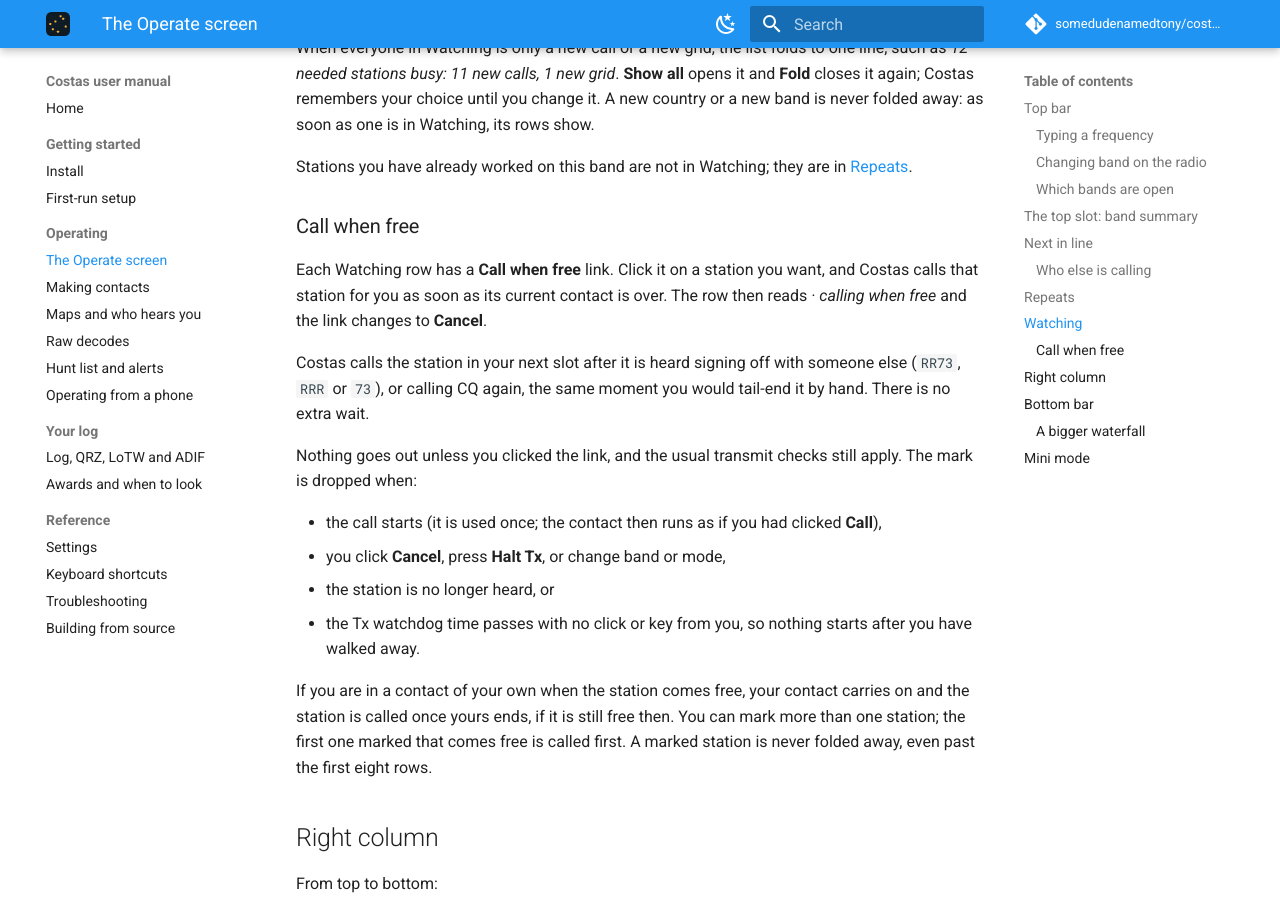
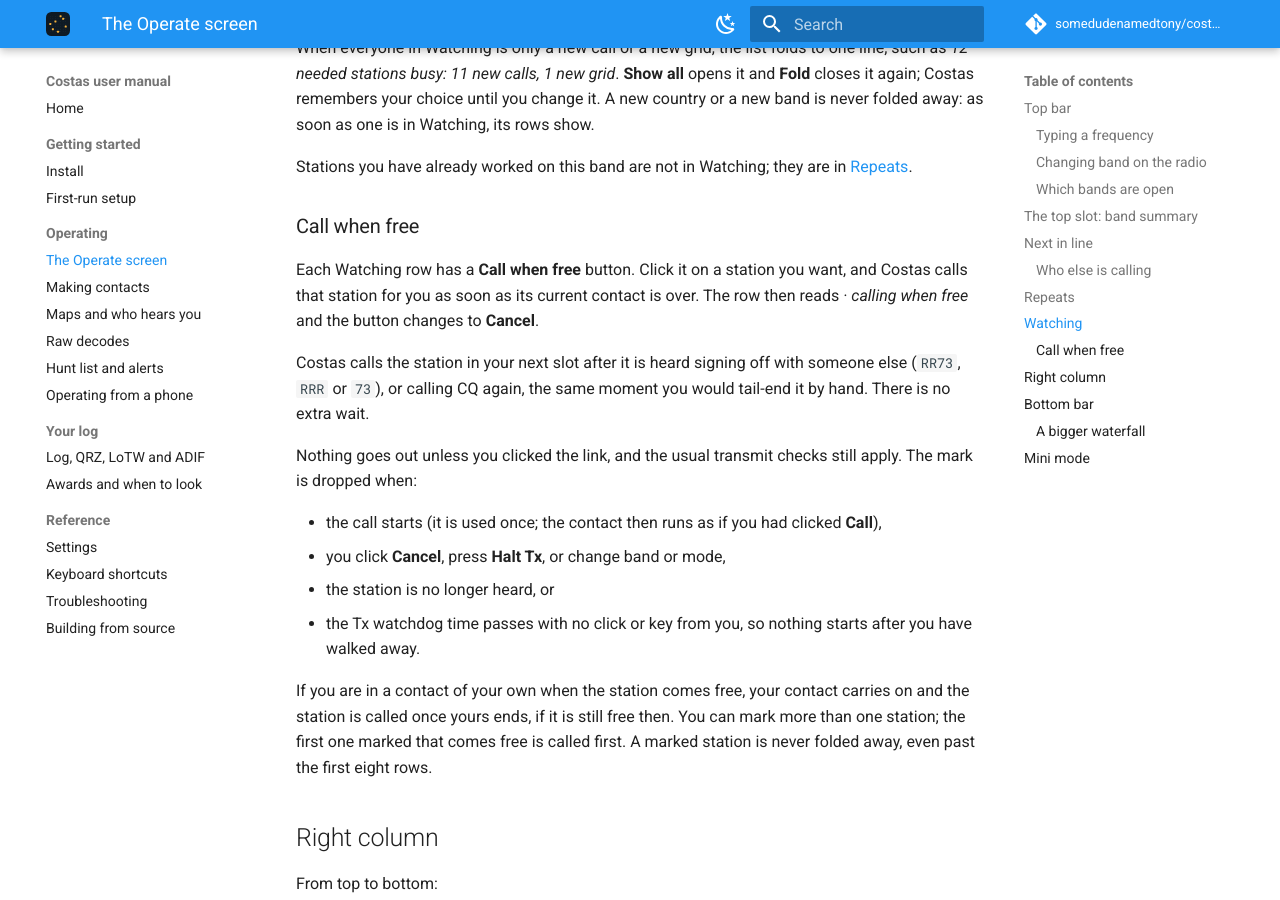
Before and after one commit to somedudenamedtony/costas, an MkDocs documentation site: the page built from manual/operate.md, in a window 1280 px wide and 900 px high, scrolled down 6213 px. Built offline with MkDocs 1.6.1 and Material for MkDocs 9.7.7, drawn with Linux system fonts in a browser that asks for light colours; comment, search, counter and statistics services are not loaded.

Commit message:
Show "Call when free" as a button, not a link
Tony said the link-styled "Call when free" on Watching rows looked like
a hyperlink. It now uses the same standard button as the Call buttons in
Next in line, with a fixed minimum width so "Call when free" and
"Cancel" line up down the list.

Co-Authored-By: Claude Opus 5.5 <noreply@anthropic.com>
Claude-Session: https://claude.ai/code/session_017TyULDgBQ5nZtoexeSrBQL

```diff
--- a/manual/operate.md
+++ b/manual/operate.md
@@ -168,8 +168,8 @@ Stations you have already worked on this band are not in Watching; they are in [
 
 ### Call when free
 
-Each Watching row has a **Call when free** link. Click it on a station you want, and Costas calls that station
-for you as soon as its current contact is over. The row then reads *· calling when free* and the link changes to
+Each Watching row has a **Call when free** button. Click it on a station you want, and Costas calls that station
+for you as soon as its current contact is over. The row then reads *· calling when free* and the button changes to
 **Cancel**.
 
 Costas calls the station in your next slot after it is heard signing off with someone else (`RR73`, `RRR` or
```
Also changed, not shown: docs/02-ui-spec.md (+1 -1 lines), 1 other file.
